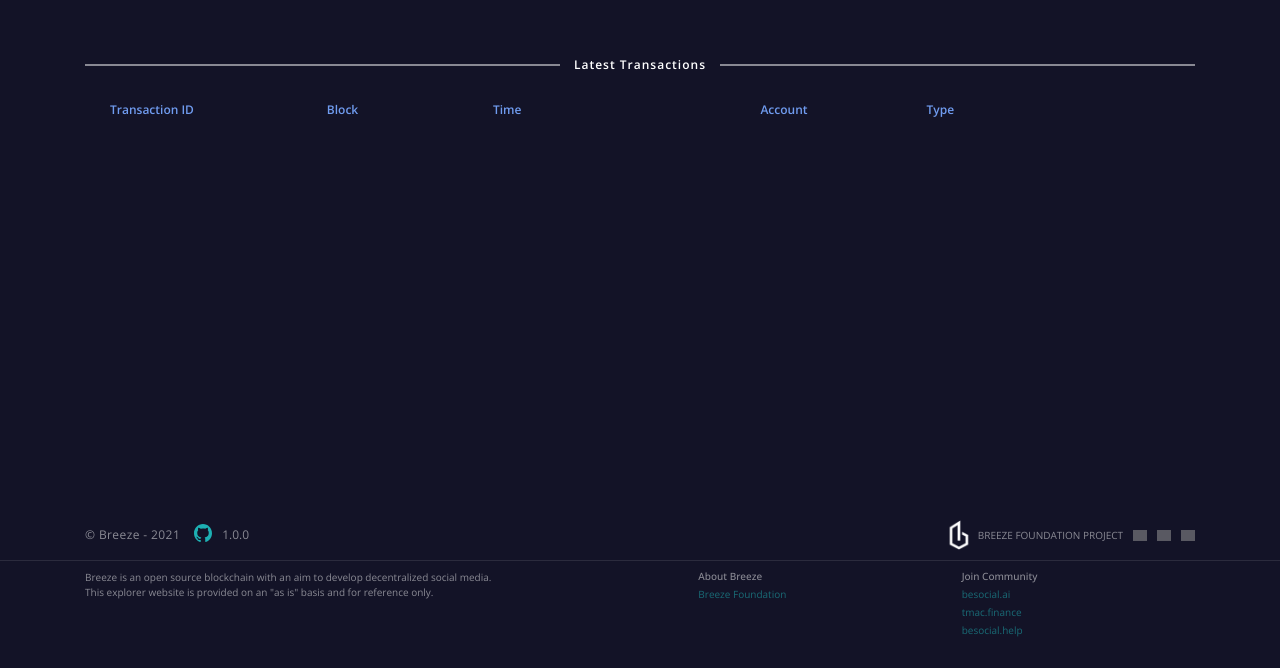
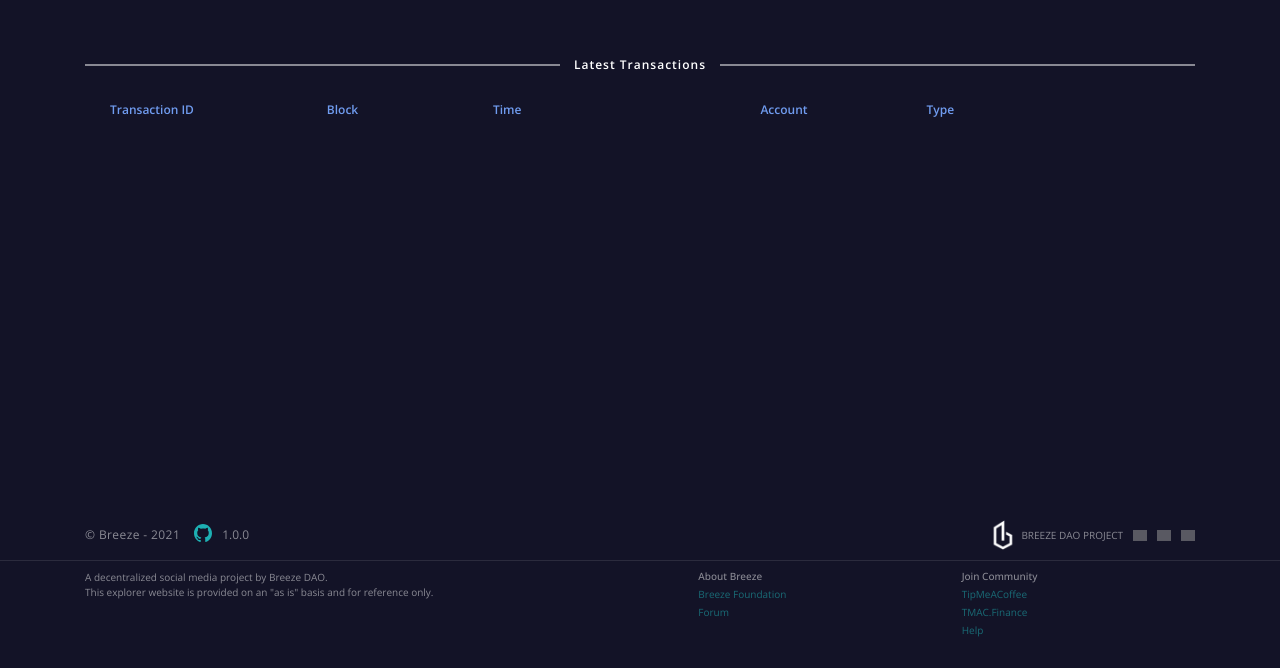
Before and after one commit to breeze-foundation/explorer, a website with bundled scripts: page public/index.html in a window 1280 px wide. Shown: the part 1285-1953 px from the top of the page. Built offline with nearby package versions, Linux system fonts and the light colour scheme; no server answers; grey boxes are pictures that could not be loaded.

Commit message:
Update index.html

```diff
--- a/public/index.html
+++ b/public/index.html
@@ -23,7 +23,7 @@
     <link rel="stylesheet" href="./lib/odometer-theme-car.css">
     <link rel="stylesheet" href="./styles.css">
     <link rel="shortcut icon" type="image/x-icon" href="/icons/favicon.ico">
-    <title>Breeze Block Explorer</title>
+    <title>Breeze Blockchain Explorer</title>
     <meta charset="utf-8">
     <meta name="viewport" content="width=device-width, initial-scale=1, shrink-to-fit=no">
     <script>
@@ -91,10 +91,10 @@
 
                     <div class="top-f-right d-flex align-items-center justify-content-end">
                         <div class="single-logo"><a href="/"><img class="img-fluid" src="./icons/single-logo.png"
-                                    alt=""></a> <span>Breeze Foundation Project</span></div>
+                                    alt=""></a> <span>Breeze DAO Project</span></div>
                         <ul class="sc-links d-flex align-items-center justify-content-end">
-                            <li><a href="https://twitter.com/besocial_ai" target="_blank"><img src="https://img.icons8.com/ios-filled/50/dddddd/twitter.png" alt=""></a></li>
-                            <li><a href="https://t.me/besocial_ai" target="_blank"><img src="https://img.icons8.com/ios-filled/60/dddddd/telegram-app.png" alt=""></a></li>
+                            <li><a href="https://twitter.com/tipmeacoffee" target="_blank"><img src="https://img.icons8.com/ios-filled/50/dddddd/twitter.png" alt=""></a></li>
+                            <li><a href="https://t.me/tipmeacoffee" target="_blank"><img src="https://img.icons8.com/ios-filled/60/dddddd/telegram-app.png" alt=""></a></li>
                             <li><a href="https://discord.gg/eMfdUbkYHu" target="_blank"><img src="https://img.icons8.com/material-sharp/60/dddddd/discord-logo.png" alt=""></a></li>
                         </ul>
                     </div>
@@ -103,7 +103,7 @@
             <div class="footer-content-bottom-box">
                 <div class="ft-bottom-g-wrapper">
                     <div class="footer-widget first">
-                        <p>Breeze is an open source blockchain with an aim to develop decentralized social media.<br>
+                        <p>A decentralized social media project by Breeze DAO.<br>
                             This explorer website is provided on an "as is" basis and for reference only.</p>
                     </div>
 
@@ -111,21 +111,19 @@
                         <h5>About Breeze</h5>
                         <ul class="ft-links">
                             <li><a href="https://breeze.foundation" target="_blank">Breeze Foundation</a></li>
+                            <li><a href="https://forum.breeze.foundation" target="_blank">Forum</a></li>
                         </ul>
                     </div>
                     <div class="footer-widget">
                         <h5>Join Community</h5>
                         <ul class="ft-links">
-                            <li><a href="https://besocial.ai" target="_blank">besocial.ai</a></li>
-                            <li><a href="https://tmac.finance" target="_blank">tmac.finance</a></li>
-                            <li><a href="https://besocial.help" target="_blank">besocial.help</a></li>
+                            <li><a href="https://tipmeacoffee.com" target="_blank">TipMeACoffee</a></li>
+                            <li><a href="https://tmac.finance" target="_blank">TMAC.Finance</a></li>
+                            <li><a href="https://tipmeacoffee.help" target="_blank">Help</a></li>
                         </ul>
                     </div>
                 </div>
             </div>
         </footer>
-
 </body>
-
-
 </html>
```
